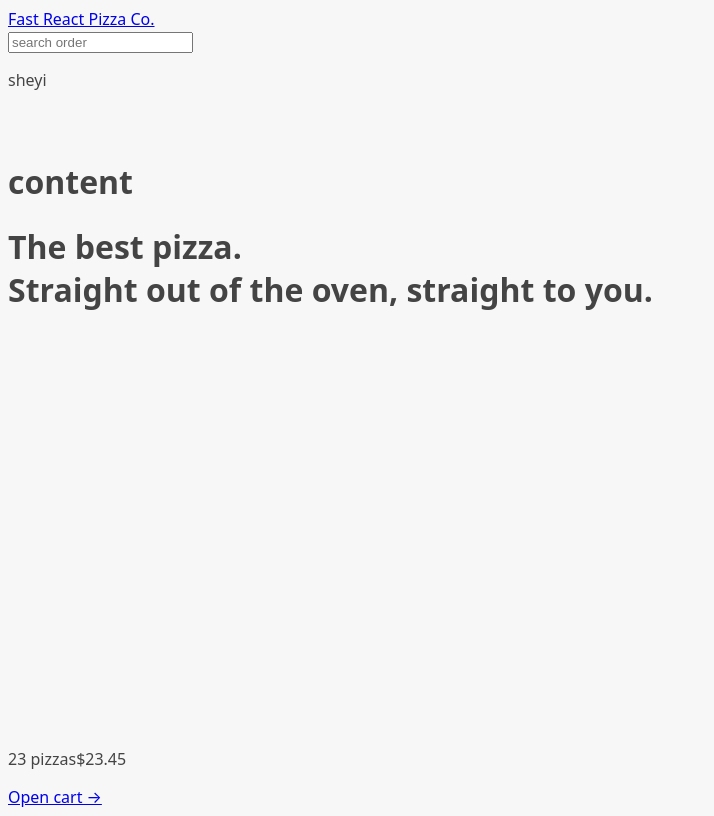
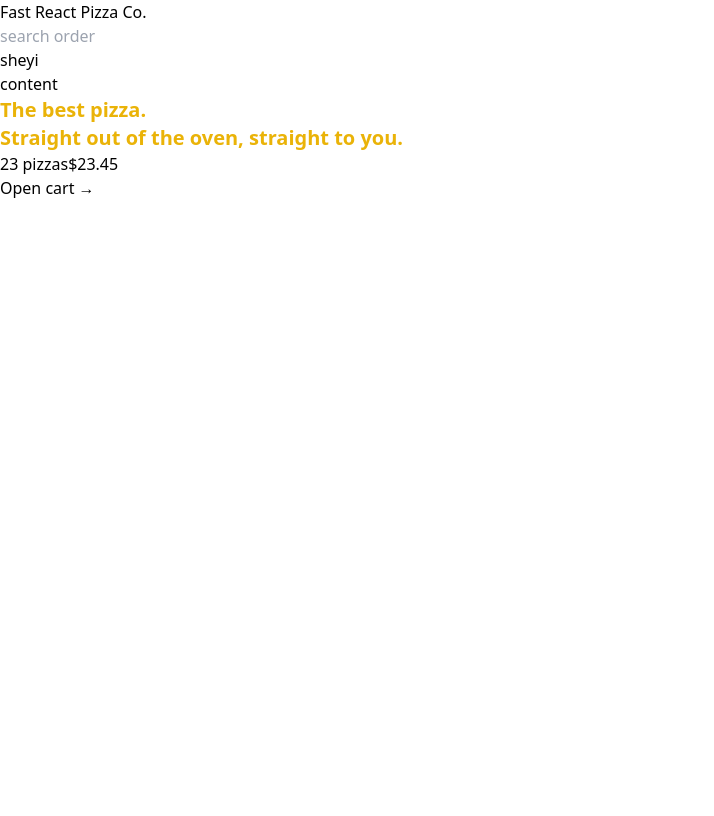
Before and after one commit to olaniyansheyi/fastest-pizza-app, a React (Vite) app: page / in a window 1280 px wide. Shown: the whole page, without its empty margins (0-714 px from the left). Built offline with nearby package versions, Linux system fonts and the light colour scheme.

Commit message:
new feature

```diff
--- /dev/null
+++ b/prettier.config.cjs
@@ -0,0 +1,4 @@
+module.exports = {
+  plugins: [require("prettier-plugin-tailwindcss")],
+  singleQuote: true,
+};
--- a/src/index.css
+++ b/src/index.css
@@ -1,4 +1,8 @@
-body {
+@tailwind base;
+@tailwind components;
+@tailwind utilities;
+
+/* body {
   font-family: system-ui, -apple-system, BlinkMacSystemFont, 'Segoe UI', Roboto,
     Oxygen, Ubuntu, Cantarell, 'Open Sans', 'Helvetica Neue', sans-serif;
   background-color: #f7f7f7;
@@ -10,7 +14,7 @@
   grid-template-rows: auto 1fr auto;
   gap: 32px;
   height: 100dvh;
-}
+} */
 
 /* https://dev.to/afif/i-made-100-css-loaders-for-your-next-project-4eje */
 .loader {
--- a/src/ui/Home.jsx
+++ b/src/ui/Home.jsx
@@ -1,7 +1,7 @@
 function Home() {
   return (
     <div>
-      <h1>
+      <h1 className="text-xl text-yellow-500 font-semibold">
         The best pizza.
         <br />
         Straight out of the oven, straight to you.
--- a/tailwind.config.js
+++ b/tailwind.config.js
@@ -1,8 +1,8 @@
 /** @type {import('tailwindcss').Config} */
 export default {
-  content: [],
+  content: ["./index.html", "./src/**/*.{js,ts,jsx,tsx}"],
   theme: {
     extend: {},
   },
   plugins: [],
-}
+};
```
